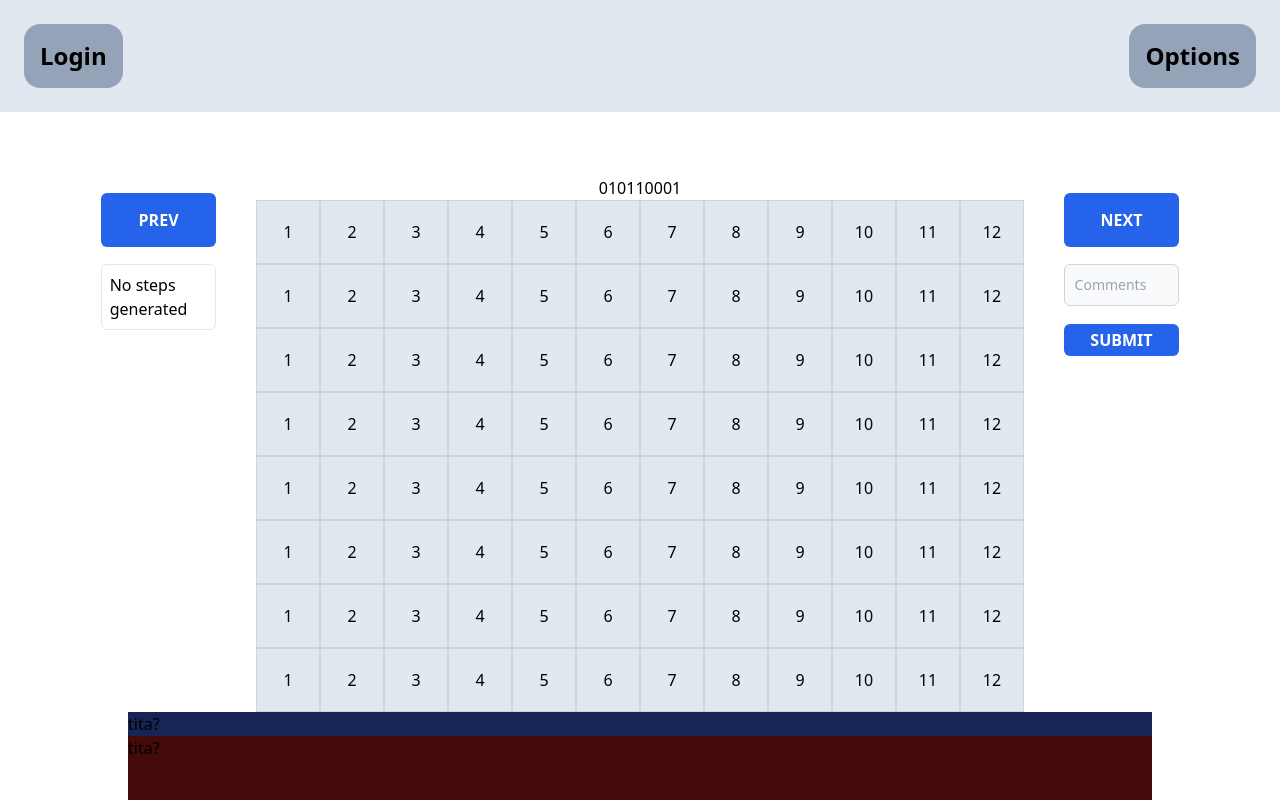
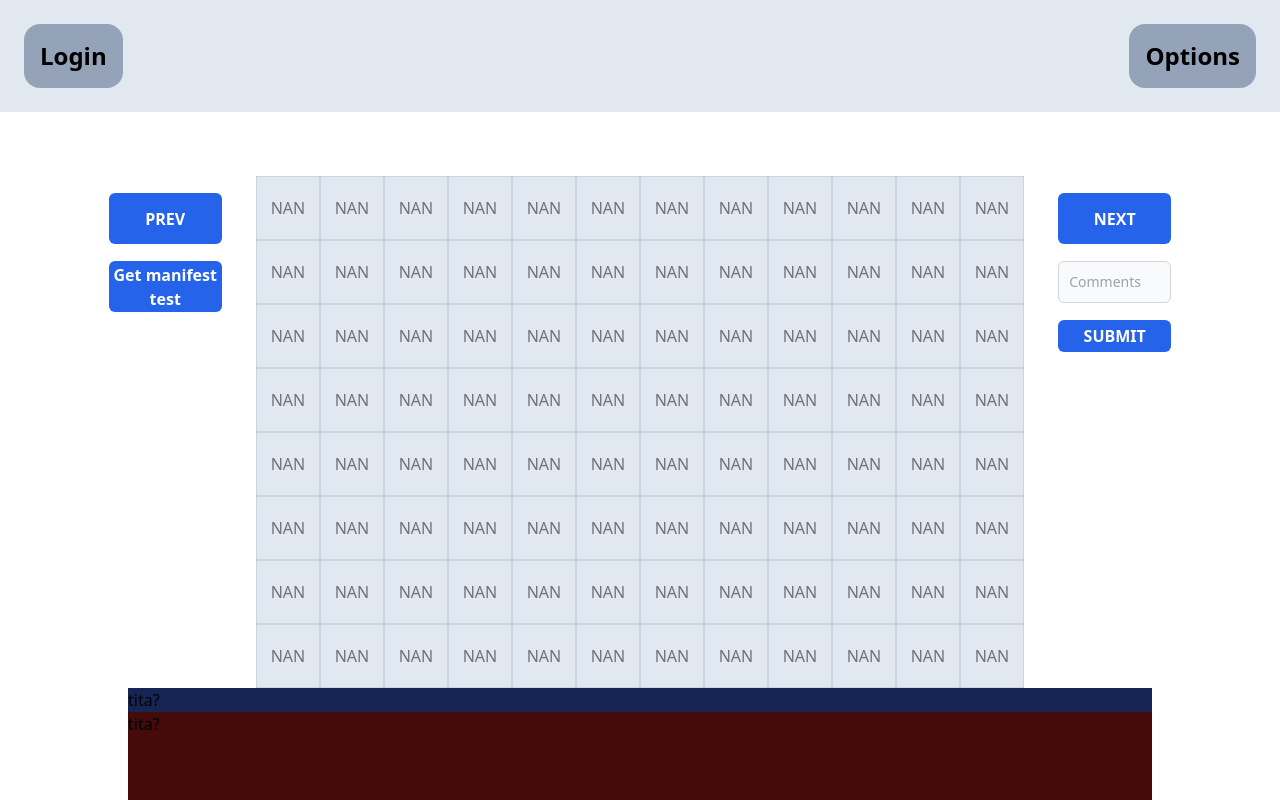
Before and after one commit to FelixMDM/CargoPilot, a Next.js app in the folder client/: page /balance in a window 1280 px wide. Shown: the top 800 px of the page. Built offline with nearby package versions, Linux system fonts and the light colour scheme.

Commit message:
displays names to the grid pulling from manifest, need to be dynamic with diff manifests, and make use of the steps generated by andrews balance function to paginate, need to indicate which is the move

```diff
--- a/client/src/components/containers/Containers.tsx
+++ b/client/src/components/containers/Containers.tsx
@@ -1,20 +1,33 @@
 "use client";
 import { useState } from "react";
 
+type Matrix = string[]
+
 interface ContainerProps {
-    grid: number[][]
+    grid: Matrix[]
 }
 
 const Containers = ({ grid }: ContainerProps)  => {
+    const gridData = grid.length > 0
+    ? grid.flat().map(item => String(item))
+    : Array(96).fill("NAN");
+
+    // here maybe we can process and flatten this grid
+
     return (
         <div className="flex flex-col items-center">
-            <div>
-                {grid}
-            </div>
             <div className="grid grid-cols-12 grid-rows-8">
-                {Array.from({ length: 96 }).map((_, index: number) => (
-                    <div key={index} className="cell m-auto">
-                        {String(index % 12 + 1)}
+                {gridData.map((cellValue, index) => (
+                    <div
+                        key={index}
+                        className={`
+                            cell m-auto
+                            ${cellValue === 1
+                                ? 'bg-blue-500 text-white'
+                                : 'bg-gray-100 text-gray-500'}
+                        `}
+                    >
+                        {cellValue}
                     </div>
                 ))}
             </div>
--- a/client/src/components/containers/ContainersPanel.tsx
+++ b/client/src/components/containers/ContainersPanel.tsx
@@ -1,5 +1,5 @@
 "use client";
-import { useState } from "react";
+import { useEffect, useState } from "react";
 import Containers from "./Containers";
 
 interface FormElements extends HTMLFormControlsCollection {
@@ -10,8 +10,10 @@ interface CommentFormElement extends HTMLFormElement {
     readonly elements: FormElements
 }
 
+type Matrix = string[]
+
 const ContainersPanel = ()  => {
-    const [instruction, setInstruction] = useState("No steps generated")
+    const [instruction, setInstruction] = useState<Matrix[]>([]);
     const [comments, setComments] = useState<string>("");
     const [currentIndex, setCurrentIndex] = useState(0);
 
@@ -48,6 +50,36 @@ const ContainersPanel = ()  => {
         setComments("");
     };
 
+    const getSteps = async () => {
+        try {
+            const response = await fetch("http://localhost:8080/uploadManifest", {
+                method: "GET",
+            });
+
+            if (!response.ok) {
+                console.log("failed/")
+                const errorText = await response.text();
+                throw new Error(errorText || 'Upload failed');
+            }
+
+            const data = await response.text();
+            const parsedData = JSON.parse(data.replace(/\n/g, ''));
+            const cleanedGrid = Array(8).fill(null).map((_, rowIndex) =>
+                Array(12).fill(0).map((_, colIndex) =>
+                    parsedData[rowIndex] && parsedData[rowIndex][colIndex]
+                        ? String(parsedData[rowIndex][colIndex])
+                        : String("UNUSED")
+                )
+            );
+
+            console.log(cleanedGrid);
+            setInstruction(cleanedGrid);
+        } catch (error) {
+            console.error("Full error details:", error);
+            alert("There was an error getting manifest.");
+        }
+    };
+
     return (
         <div className="flex flex-col items-center">
             <div className="flex flex-row mt-[5%] justify-evenly">
@@ -58,14 +90,13 @@ const ContainersPanel = ()  => {
                         className="w-[100%] h-[10%] mt-[15%] bg-blue-600 rounded-md font-bold text-white">
                         PREV
                     </button>
-                    <div className="border rounded-md">
-                        <p className="m-2">
-                            {/* This should be dynamically updated based on the array map */}
-                            {instruction}
-                        </p>
-                    </div>
+                    <button
+                        onClick={getSteps}
+                        className="w-[100%] h-[10%] mt-[15%] bg-blue-600 rounded-md font-bold text-white">
+                        Get manifest test
+                    </button>
                 </div>
-                <Containers grid={grids[currentIndex]}/>
+                <Containers grid={instruction}/>
                 <div className="flex flex-col w-[10%] space-y-[15%] items-center">
                     <button
                         onClick={nextGrid}
```
Also changed, not shown: 2 other files (tests, documents, lock files or other folders).
